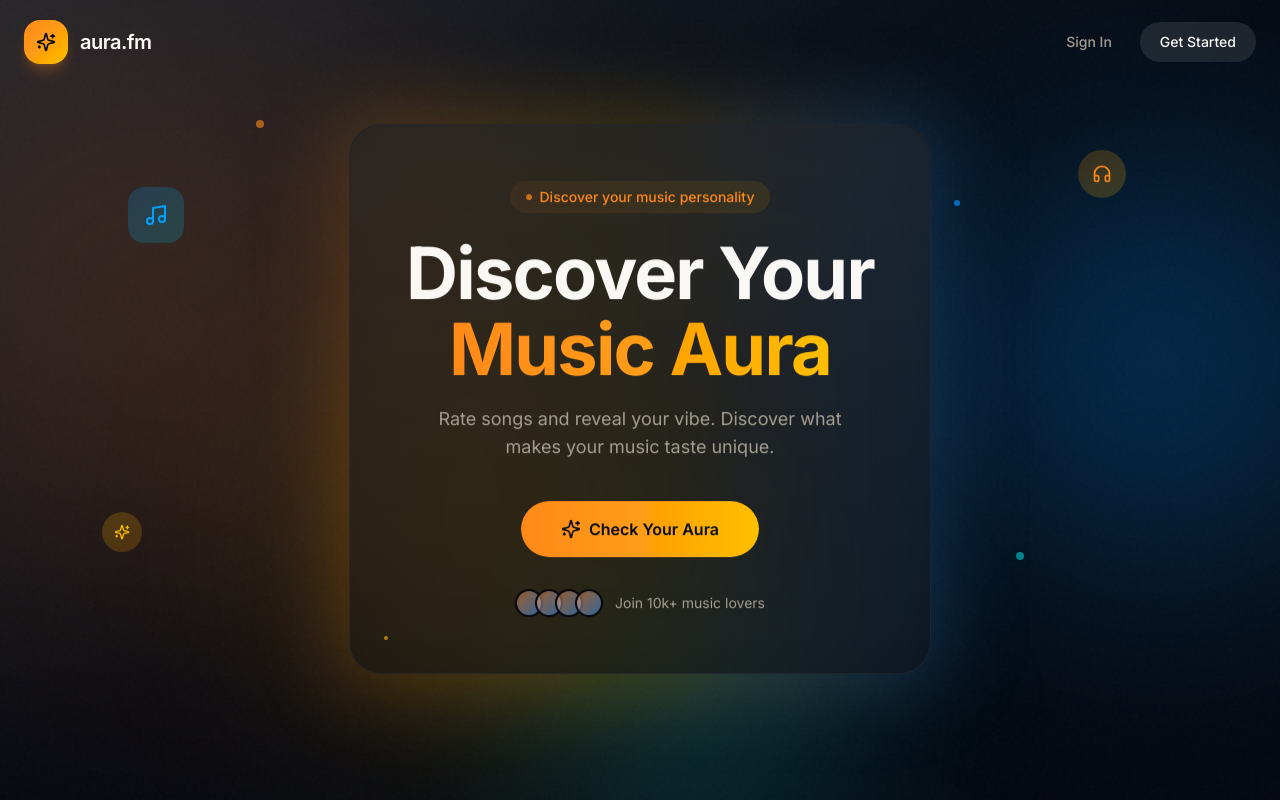
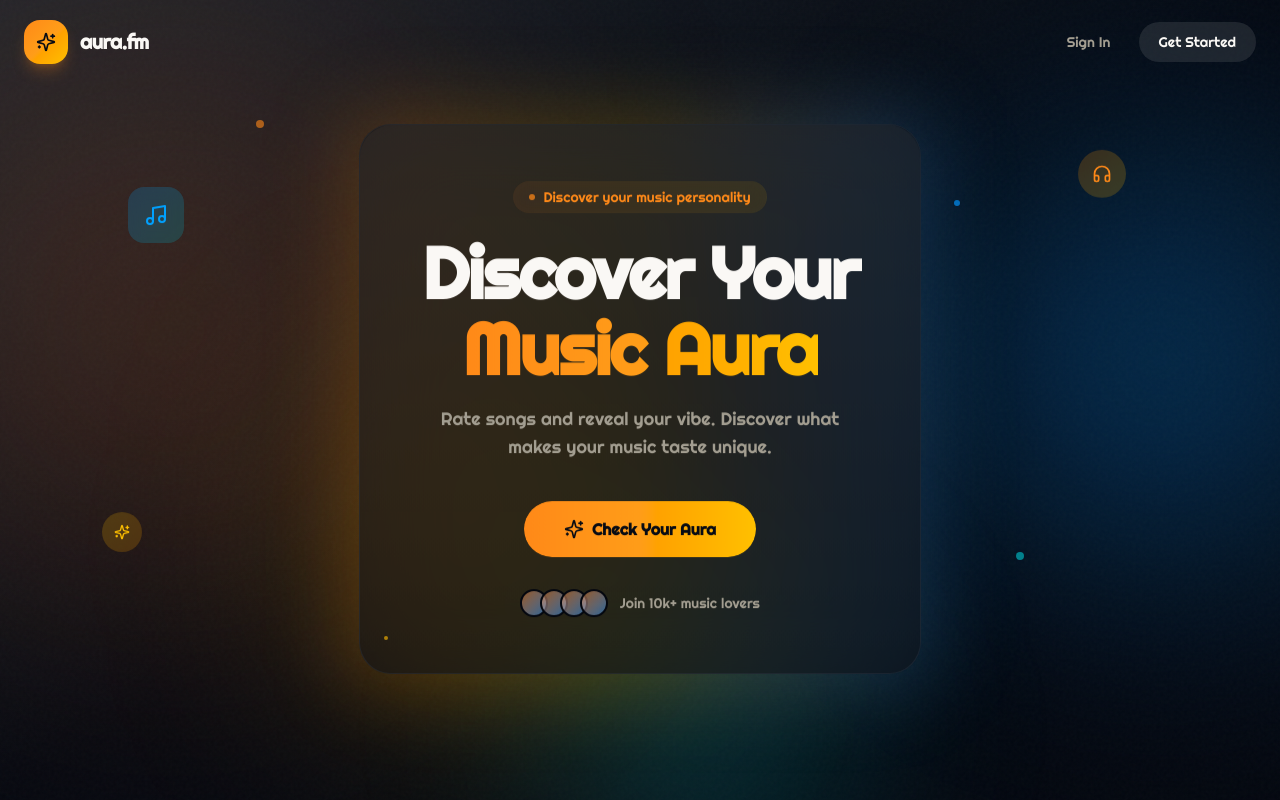
Before and after one commit to Radical11/v0-aura-fm, a Next.js app: page / in a window 1280 px wide. Built offline with nearby package versions, Linux system fonts and the light colour scheme; no server answers.

Commit message:
feat: update layout and global styles for vibrant theme
Co-authored-by: null <98827734+Radical11@users.noreply.github.com>

```diff
--- a/app/globals.css
+++ b/app/globals.css
@@ -95,7 +95,7 @@
 }
 
 @theme inline {
-  --font-sans: 'Inter', 'Inter Fallback', system-ui, sans-serif;
+  --font-sans: 'Righteous', 'Righteous Fallback';
   --font-mono: 'SF Mono', 'Geist Mono', 'Geist Mono Fallback', monospace;
   --color-background: var(--background);
   --color-foreground: var(--foreground);
--- a/app/layout.tsx
+++ b/app/layout.tsx
@@ -1,12 +1,16 @@
 import React from "react"
 import type { Metadata } from 'next'
-import { Inter, Geist_Mono } from 'next/font/google'
+
 import { Analytics } from '@vercel/analytics/next'
 import './globals.css'
 
+import { Inter, Geist_Mono, Righteous as V0_Font_Righteous, Geist_Mono as V0_Font_Geist_Mono } from 'next/font/google'
+
+// Initialize fonts
+const _righteous = V0_Font_Righteous({ subsets: ['latin'], weight: ["400"] })
+const _geistMono = V0_Font_Geist_Mono({ subsets: ['latin'], weight: ["100","200","300","400","500","600","700","800","900"] })
+
 const _inter = Inter({ subsets: ["latin"], variable: "--font-inter" });
-const _geistMono = Geist_Mono({ subsets: ["latin"] });
-
 export const metadata: Metadata = {
   title: 'Aura.fm - Discover Your Music Aura',
   description: 'Rate songs and reveal your vibe. Discover your unique music personality with Aura.fm.',
```
